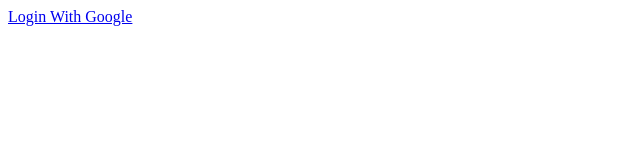
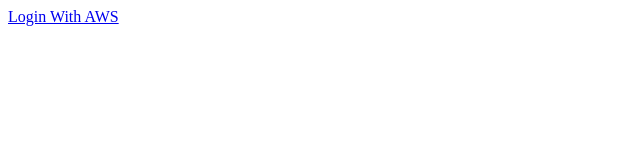
Before and after one commit to joanna-401-advanced-javascript/lab-12-www-server, a website: page public/index.html in a window 1280 px wide. Shown: the full height of the page, 0-640 px from the left. Drawn offline with nearby package versions, Linux system fonts and the light colour scheme.

Commit message:
aws hooked up

```diff
--- a/public/index.html
+++ b/public/index.html
@@ -14,11 +14,11 @@
 
         <script>
 
-          let googleURL = "https://accounts.google.com/o/oauth2/v2/auth";
+          let awsURL = "https://class-12-lab.auth.us-east-2.amazoncongnito.com/login?response_type=code&client_id=163pv85pdho4ag6vj4a8fe5qn&redirect_uri=http://localhost:3000/oauth";
 
           let options = {
-            client_id:'YOUR-GOOGLE-CLIENT-ID',
-            redirect_uri: 'YOUR-SERVER-URL/oauth',
+            client_id:'163pv85pdho4ag6vj4a8fe5qn',
+            redirect_uri: 'http://localhost:3000/oauth',
             scope: 'email openid profile',
             prompt: 'consent',
             response_type: 'code'
@@ -28,9 +28,9 @@
             return `${key}=` + encodeURIComponent(options[key]);
           }).join("&");
 
-          let authURL = `${googleURL}?${QueryString}`;
+          let authURL = `${awsURL}?${QueryString}`;
 
-          $('#oauth').append(`<a href="${authURL}">Login With Google</a>`);
+          $('#oauth').append(`<a href="${authURL}">Login With AWS</a>`);
 
         </script>
 
```
Also changed, not shown: 1 other file.
